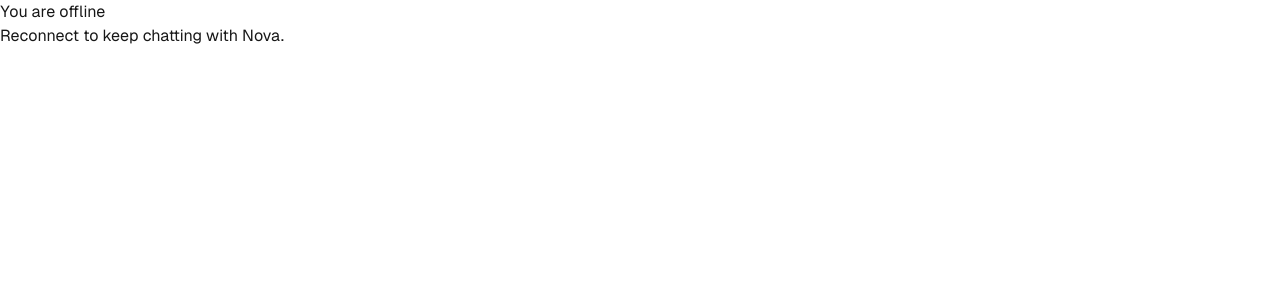
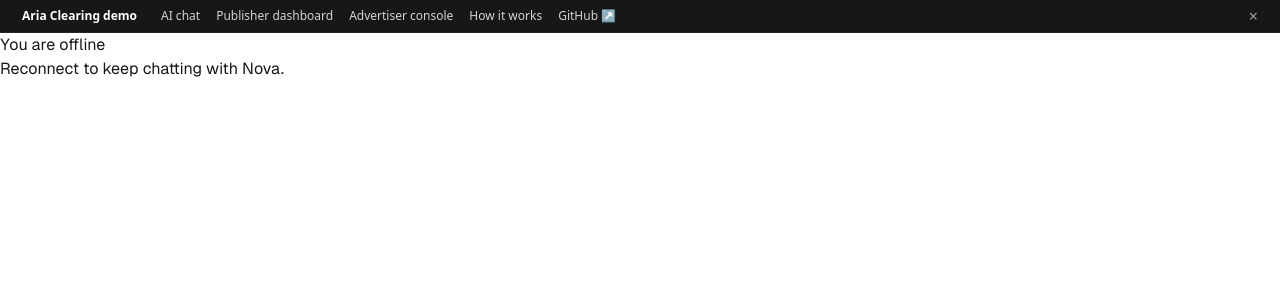
Before and after one commit to trustaria/aria-clearing, a Next.js app in the folder web/: page /~offline in a window 1280 px wide. Shown: the top 300 px of the page. Built offline with nearby package versions, Linux system fonts and the light colour scheme.

Commit message:
Add the dismissible demo bar to every page

```diff
--- a/web/app/globals.css
+++ b/web/app/globals.css
@@ -32,6 +32,15 @@
   }
 }
 
+/* Demo bar dismissal, set on <html> by lib/demo-bar.ts. */
+html[data-demo-bar="hidden"] .demo-bar {
+  display: none;
+}
+
+html[data-demo-bar="hidden"] .demo-bar-restore {
+  display: inline;
+}
+
 body {
   color: var(--foreground);
   background: var(--background);
--- a/web/app/layout.tsx
+++ b/web/app/layout.tsx
@@ -1,6 +1,8 @@
 import type { Metadata, Viewport } from "next";
 import localFont from "next/font/local";
+import DemoBar from "../components/DemoBar";
 import { ARIA_ICONS } from "../lib/brand-icons";
+import { DEMO_BAR_SCRIPT } from "../lib/demo-bar";
 import "./globals.css";
 
 const geistSans = localFont({
@@ -36,10 +38,15 @@
   children: React.ReactNode;
 }>) {
   return (
-    <html lang="en">
+    // The head script may set data-demo-bar on <html> before hydration.
+    <html lang="en" suppressHydrationWarning>
+      <head>
+        <script dangerouslySetInnerHTML={{ __html: DEMO_BAR_SCRIPT }} />
+      </head>
       <body
         className={`${geistSans.variable} ${geistMono.variable} antialiased`}
       >
+        <DemoBar />
         {children}
       </body>
     </html>
--- /dev/null
+++ b/web/components/DemoBar.tsx
@@ -0,0 +1,119 @@
+"use client";
+
+import Link from "next/link";
+import { usePathname } from "next/navigation";
+import { useEffect, useState } from "react";
+import { setDemoBarHidden } from "../lib/demo-bar";
+import { activeSection, DEMO_LINKS, REPO_URL } from "../lib/demo-nav";
+import ExternalLink from "./ExternalLink";
+
+const FOCUS = "focus-visible:outline focus-visible:outline-2 focus-visible:outline-offset-1 focus-visible:outline-white";
+const ITEM = `rounded px-1.5 py-0.5 text-neutral-300 transition hover:text-white aria-[current=page]:bg-white/15 aria-[current=page]:text-white ${FOCUS}`;
+const MENU_ITEM = `block rounded px-2 py-2 text-neutral-200 hover:bg-white/10 aria-[current=page]:bg-white/15 aria-[current=page]:font-semibold aria-[current=page]:text-white ${FOCUS}`;
+
+/** Thin demo navigation strip above every page, in normal flow so it never covers the page. */
+export default function DemoBar() {
+  const pathname = usePathname();
+  const active = activeSection(pathname);
+  const [menuOpen, setMenuOpen] = useState(false);
+
+  useEffect(() => setMenuOpen(false), [pathname]);
+
+  useEffect(() => {
+    if (!menuOpen) return;
+    const onKey = (e: KeyboardEvent) => e.key === "Escape" && setMenuOpen(false);
+    window.addEventListener("keydown", onKey);
+    return () => window.removeEventListener("keydown", onKey);
+  }, [menuOpen]);
+
+  const current = (section: string) => (active === section ? "page" : undefined);
+
+  return (
+    <nav
+      aria-label="Demo"
+      className="demo-bar relative z-40 border-b border-neutral-800 bg-neutral-900 font-sans text-xs text-neutral-300 dark:border-neutral-700 dark:bg-neutral-800"
+    >
+      <div className="flex h-8 items-center gap-3 px-3 sm:px-4">
+        <Link
+          href="/"
+          aria-current={current("overview")}
+          className={`rounded px-1.5 py-0.5 font-semibold text-white aria-[current=page]:bg-white/15 ${FOCUS}`}
+        >
+          Aria Clearing demo
+        </Link>
+        <ul className="hidden items-center gap-1 md:flex">
+          {DEMO_LINKS.map((link) => (
+            <li key={link.href}>
+              <Link href={link.href} aria-current={current(link.section)} className={ITEM}>
+                {link.label}
+              </Link>
+            </li>
+          ))}
+          <li>
+            <Link href="/#how-it-works" className={ITEM}>
+              How it works
+            </Link>
+          </li>
+          <li>
+            <ExternalLink href={REPO_URL} className={ITEM}>
+              GitHub
+            </ExternalLink>
+          </li>
+        </ul>
+        <div className="ml-auto flex items-center gap-1">
+          <button
+            type="button"
+            onClick={() => setMenuOpen((open) => !open)}
+            aria-expanded={menuOpen}
+            aria-controls="demo-bar-menu"
+            className={`rounded px-2 py-0.5 text-neutral-200 hover:bg-white/10 md:hidden ${FOCUS}`}
+          >
+            Menu
+          </button>
+          <button
+            type="button"
+            onClick={() => setDemoBarHidden(true)}
+            aria-label="Hide the demo bar"
+            title="Hide the demo bar"
+            className={`rounded px-1.5 text-base leading-none text-neutral-400 hover:text-white ${FOCUS}`}
+          >
+            ×
+          </button>
+        </div>
+      </div>
+      {menuOpen && (
+        <ul
+          id="demo-bar-menu"
+          className="absolute inset-x-0 top-full space-y-0.5 border-b border-neutral-800 bg-neutral-900 p-2 text-sm shadow-lg md:hidden dark:border-neutral-700 dark:bg-neutral-800"
+        >
+          {DEMO_LINKS.map((link) => (
+            <li key={link.href}>
+              <Link href={link.href} aria-current={current(link.section)} className={MENU_ITEM}>
+                {link.label}
+              </Link>
+            </li>
+          ))}
+          <li>
+            <Link href="/#how-it-works" onClick={() => setMenuOpen(false)} className={MENU_ITEM}>
+              How it works
+            </Link>
+          </li>
+          <li>
+            <ExternalLink href={REPO_URL} className={MENU_ITEM}>
+              GitHub
+            </ExternalLink>
+          </li>
+        </ul>
+      )}
+    </nav>
+  );
+}
+
+/** Button that brings a dismissed demo bar back; only visible while the bar is hidden. */
+export function ShowDemoBar({ className }: { className?: string }) {
+  return (
+    <button type="button" onClick={() => setDemoBarHidden(false)} className={`demo-bar-restore hidden ${className ?? ""}`}>
+      Show the demo bar
+    </button>
+  );
+}
--- a/web/components/landing/Landing.tsx
+++ b/web/components/landing/Landing.tsx
@@ -3,6 +3,7 @@
 import { REPO_URL } from "../../lib/demo-nav";
 import { proofLinks } from "../../lib/landing";
 import { AriaLogo } from "../AriaBrand";
+import { ShowDemoBar } from "../DemoBar";
 import ExternalLink from "../ExternalLink";
 
 const FOCUS =
@@ -179,6 +180,7 @@
               <ExternalLink href={`${REPO_URL}#readme`} className={TEXT_LINK}>
                 Details in the README
               </ExternalLink>
+              <ShowDemoBar className={`ml-4 text-stone-500 underline underline-offset-4 hover:text-stone-900 ${FOCUS}`} />
             </p>
           </section>
         </div>
--- /dev/null
+++ b/web/lib/demo-bar.ts
@@ -0,0 +1,34 @@
+// Per-viewer "hide the demo bar" choice: a localStorage flag mirrored on <html data-demo-bar="hidden">.
+
+const STORAGE_KEY = "aria.demoBar";
+const HIDDEN = "hidden";
+
+type FlagStorage = Pick<Storage, "getItem" | "setItem" | "removeItem">;
+type Root = { dataset: DOMStringMap };
+
+/** Inline <head> script: applies a stored dismissal before first paint. */
+export const DEMO_BAR_SCRIPT = `try{if(localStorage.getItem(${JSON.stringify(STORAGE_KEY)})===${JSON.stringify(HIDDEN)})document.documentElement.dataset.demoBar=${JSON.stringify(HIDDEN)}}catch(e){}`;
+
+function localStore(): FlagStorage | null {
+  try {
+    return window.localStorage;
+  } catch {
+    return null;
+  }
+}
+
+/** Hides or shows the bar on this page and remembers it when storage allows. */
+export function setDemoBarHidden(
+  hidden: boolean,
+  storage: FlagStorage | null = localStore(),
+  root: Root = document.documentElement,
+): void {
+  if (hidden) root.dataset.demoBar = HIDDEN;
+  else delete root.dataset.demoBar;
+  try {
+    if (hidden) storage?.setItem(STORAGE_KEY, HIDDEN);
+    else storage?.removeItem(STORAGE_KEY);
+  } catch {
+    // Storage blocked: the choice lasts for this page only.
+  }
+}
```
Also changed, not shown: 1 other file (tests, documents, lock files or other folders).
